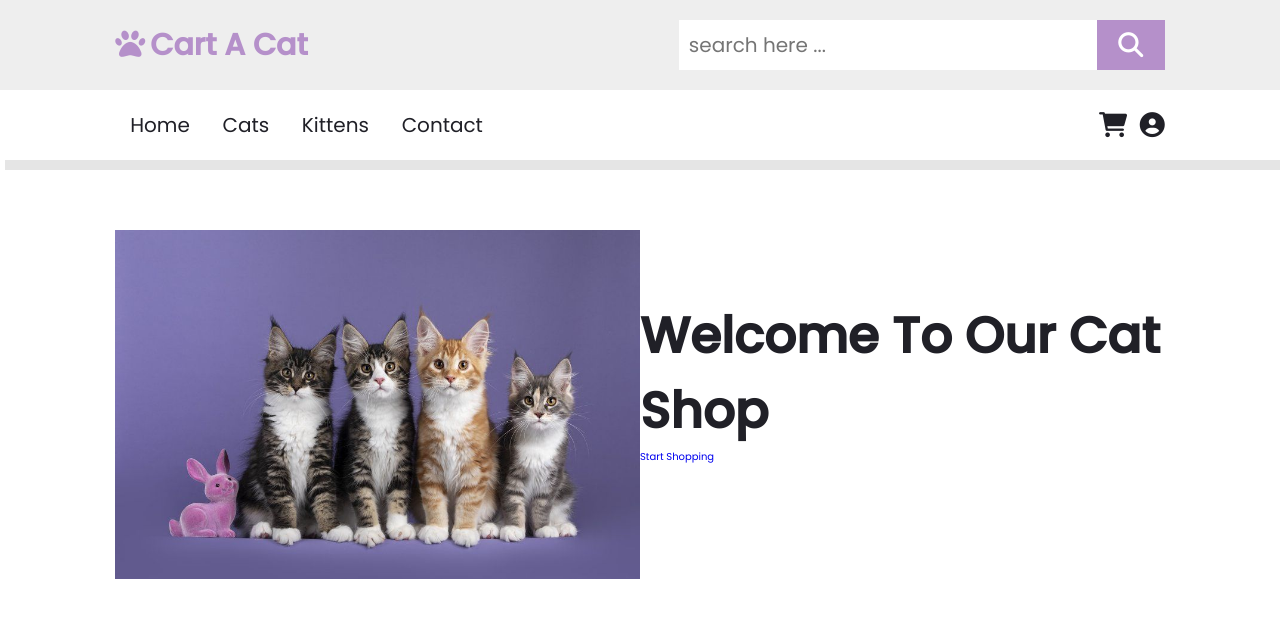
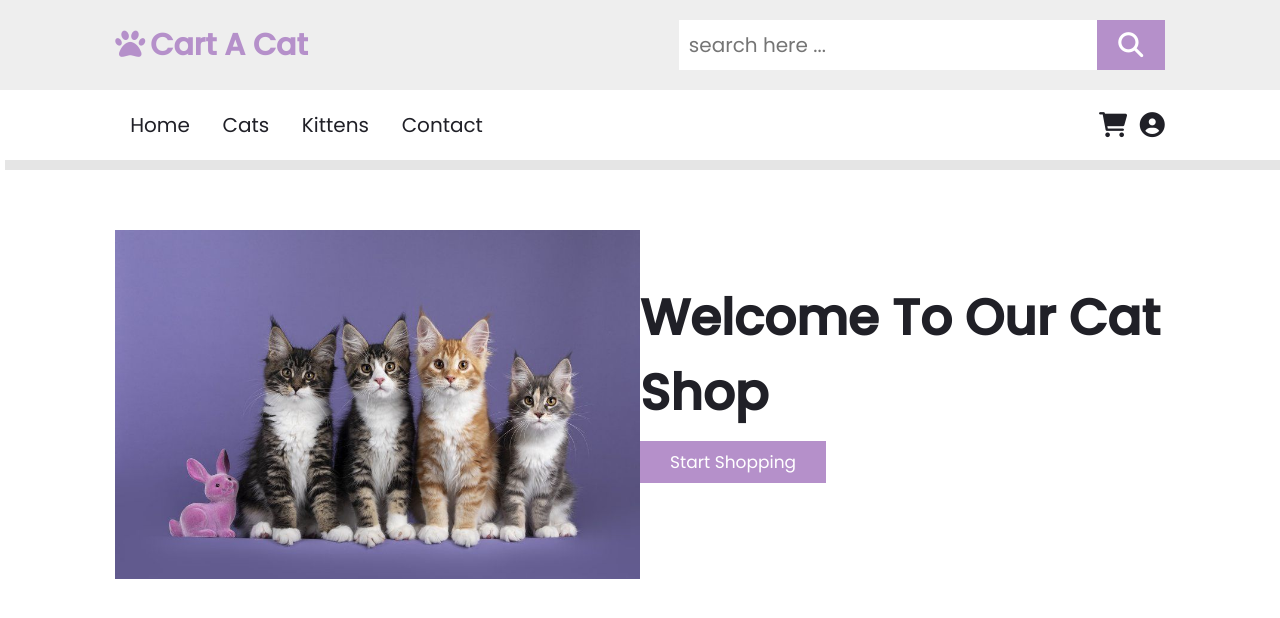
Before and after one commit to pigeonsa1t/Cart-a-Cat, a plain HTML site: page index.html in a window 1280 px wide. Drawn offline with Linux system fonts and the light colour scheme.

Commit message:
added botton and style to button in css

```diff
--- a/assets/css/style.css
+++ b/assets/css/style.css
@@ -31,6 +31,21 @@ html{
 
 section{
     padding: 2rem 9%;
+}
+
+.btn{
+    display: inline-block;
+    margin-top: 1rem;
+    background: var(--lavander);
+    color: #fff;
+    padding: .8rem 3rem;
+    font-size: 1.7rem;
+    text-align: center;
+    cursor: pointer;
+}
+
+.btn:hover{
+    background: var(--darklavander);
 }
 
 .header-1{
```
